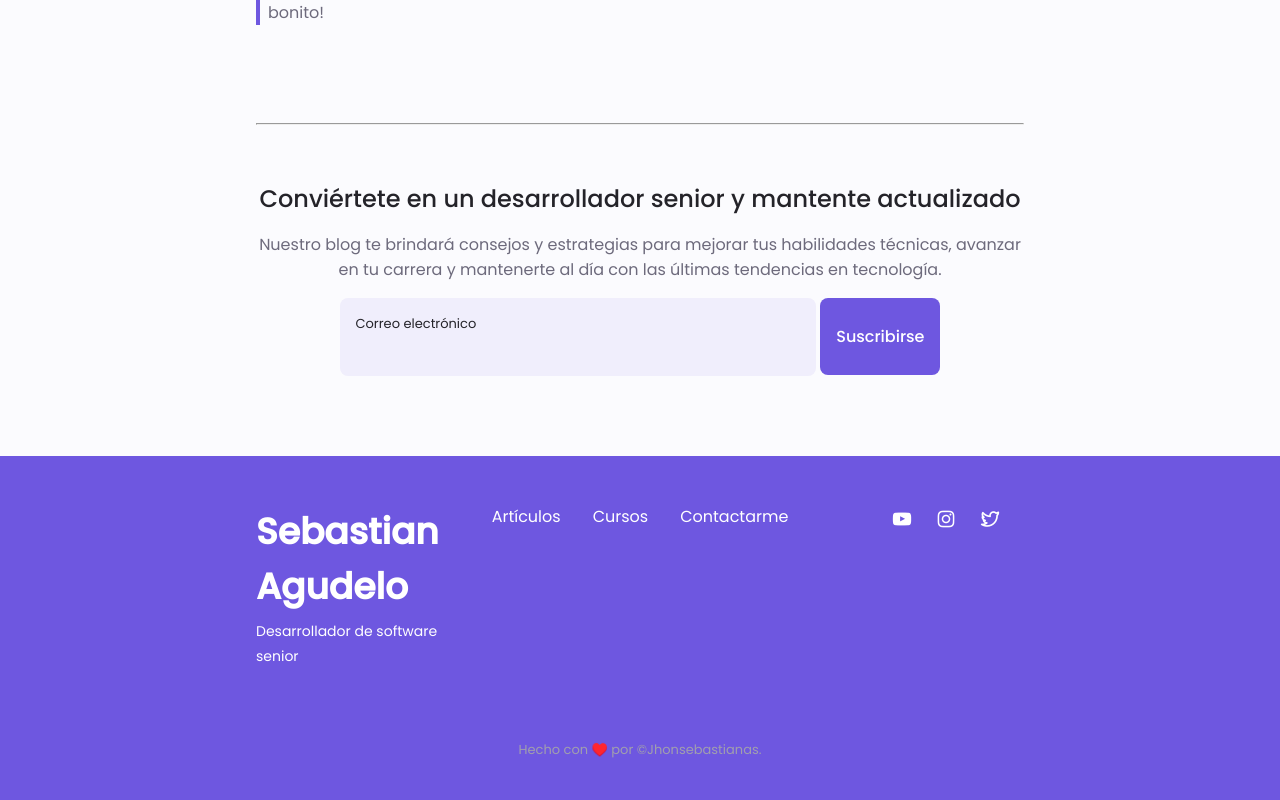
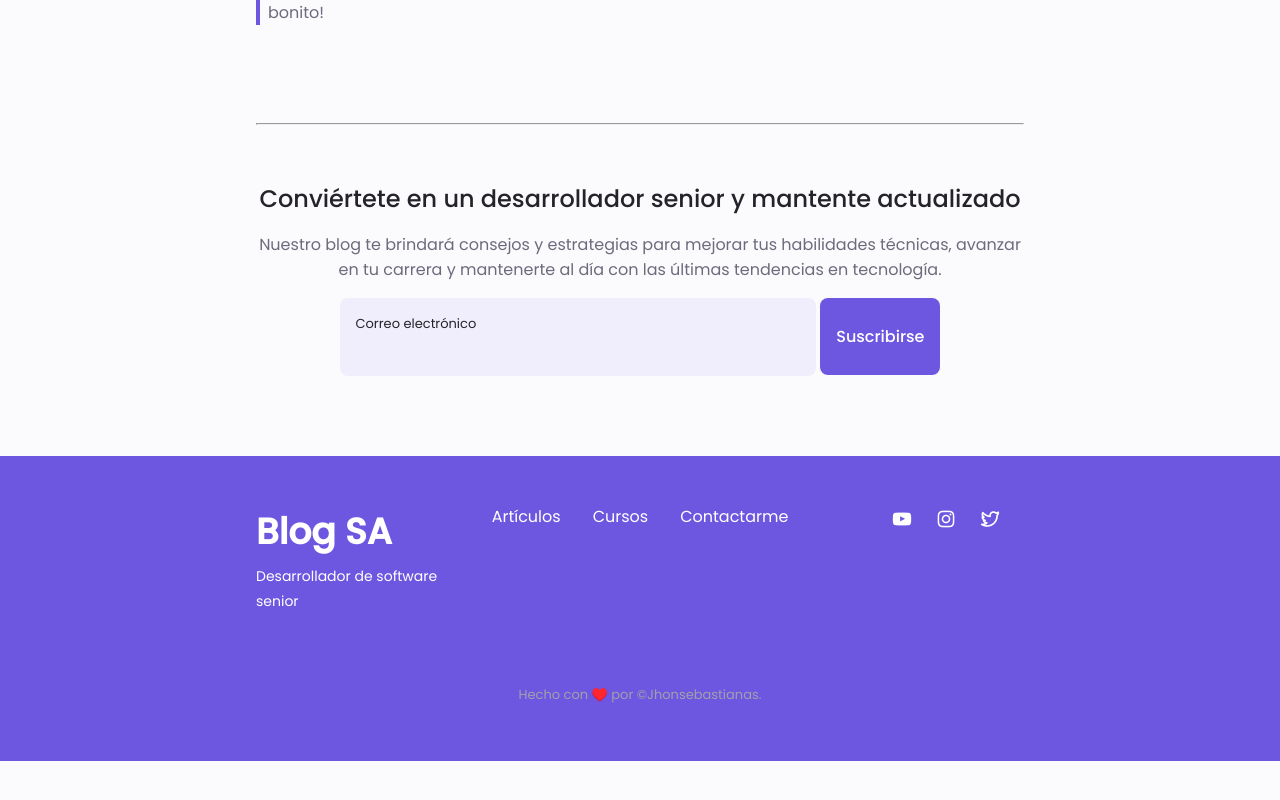
Before and after one commit to Jhonsebastianas/portafolio, a Next.js app: page /blog/articles/snippets-en-javaScript-optimiza-tus-tareas-repetitivas-en-vscode in a window 1280 px wide. Shown: the part 4774-5574 px from the top of the page. After the commit the page ends 5535 px from the top, so only its background shows below. Built offline with nearby package versions, Linux system fonts and the light colour scheme.

Commit message:
fix cursos link in footer

```diff
--- a/src/modules/blog/layouts/footer-layout.js
+++ b/src/modules/blog/layouts/footer-layout.js
@@ -64,7 +64,7 @@ const Footer = () => {
             <div className="footer__bg">
                 <div className="footer__container container grid">
                     <div>
-                        <h1 className="footer__title">Sebastian Agudelo</h1>
+                        <h1 className="footer__title">Blog SA</h1>
                         <span className="footer__subtitle">Desarrollador de software senior</span>
                     </div>
 
@@ -77,7 +77,11 @@ const Footer = () => {
                             </Link>
                         </li>
                         <li>
-                            <a href="#portfolio" className="footer__link">Cursos</a>
+                            <Link href="/blog/coming-soon">
+                                <a className='footer__link'>
+                                    Cursos
+                                </a>
+                            </Link>
                         </li>
                         <li>
                             <Link href="/blog/contactme">
```
